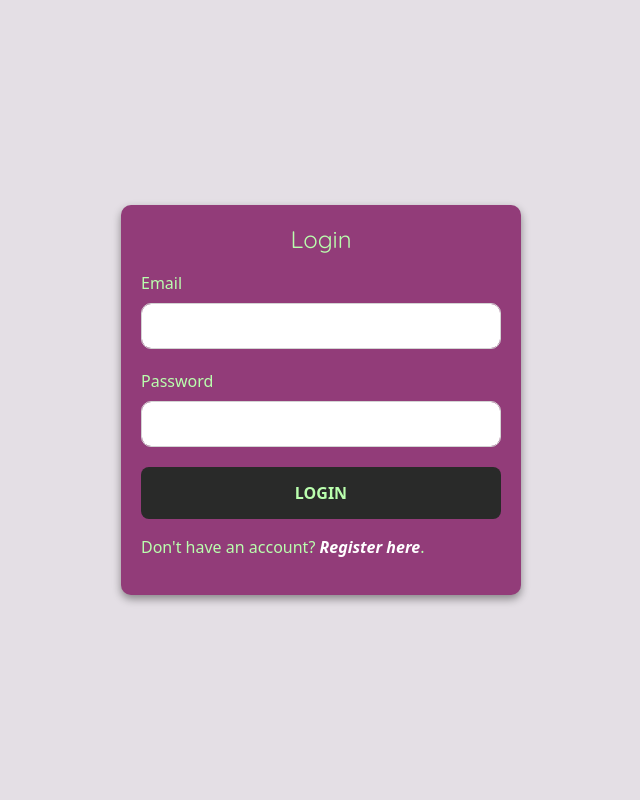
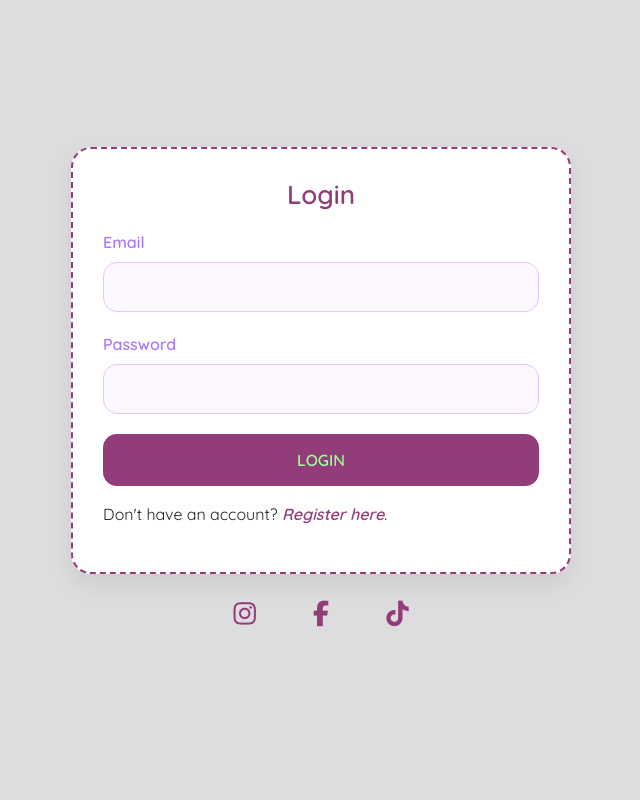
Before and after one commit to taylare/sweetest-curriculum, a PHP site: page /login.php in a window 1280 px wide. Shown: the whole page, without its empty margins (319-959 px from the left). Run offline with PHP 8.4, Linux system fonts and the light colour scheme.

Commit message:
changed UI for login.php and add-products.php

```diff
--- a/login.php
+++ b/login.php
@@ -66,88 +66,124 @@ if ($_SERVER['REQUEST_METHOD'] === 'POST'){ //checking if the form was submitted
     <meta name="viewport" content="width=device-width, initial-scale=1.0">
     <title>Login</title>
     <link href="https://cdn.jsdelivr.net/npm/bootstrap@5.3.3/dist/css/bootstrap.min.css" rel="stylesheet">
+    <link rel="stylesheet" href="https://cdn.jsdelivr.net/npm/@fortawesome/fontawesome-free/css/all.min.css">
     <style>
-        @import url('https://fonts.googleapis.com/css2?family=Quicksand:wght@400;600&family=Pacifico&display=swap');
+        @import url('https://fonts.googleapis.com/css2?family=Quicksand:wght@400;600&display=swap');
+
         body {
-            background-color: rgb(228, 223, 229);
+        background-color: rgb(221, 220, 222);
+        font-family: 'Quicksand', sans-serif;
         margin: 0;
+        display: flex;
+        justify-content: center;
+        align-items: center;
+        flex-direction: column;
+        min-height: 100vh;
+        padding: 20px;
         }
 
         .form-container {
-            display: flex;
-            justify-content: center;
-            align-items: center;
-            height: 100vh;
-            padding: 20px;
-        }
-
-        form {
-            color:rgb(186, 255, 174);
-            background-color: #923c79;
-            padding: 20px;
-            border-radius: 10px;
-            box-shadow: 0px 4px 8px rgba(0, 0, 0, 0.4);
         width: 100%;
-            max-width: 400px;
+        max-width: 500px;
+        background-color: #fff;
+        border: 2px dashed #923c79;
+        border-radius: 20px;
+        padding: 30px;
+        box-shadow: 0 10px 25px rgba(0, 0, 0, 0.08);
+        transition: 0.3s ease;
         }
 
         form h2 {
-            font-size: 24px;
-            margin-bottom: 18px;
+        font-size: 26px;
+        margin-bottom: 20px;
         text-align: center;
-            color: rgb(186, 255, 174);
-            font-family: 'Quicksand', sans-serif;
+        font-weight: 600;
+        color: #923c79;
+        }
+
+        label {
+        font-weight: 600;
+        color: rgb(171, 121, 244);
         }
 
         form input[name='email'],
         form input[name='password'] {
         width: 100%;
-            padding: 10px;
+        padding: 12px;
         margin-bottom: 20px;
-            border: 1px solid #d3d3d3;
-            border-radius: 10px;
+        border: 1px solid #e3c6ff;
+        border-radius: 14px;
+        background-color: #fdf7ff;
         font-size: 16px;
+        transition: all 0.2s ease;
+        }
+
+        .form-control:focus {
+        border-color: #c8b6ff;
+        box-shadow: 0 0 0 4px rgba(207, 178, 255, 0.3);
+        background-color: #fcfaff;
         }
 
         .btn {
         width: 100%;
         padding: 14px;
-            background-color: rgb(41, 42, 41);
+        background-color: #923c79;
         border: none;
-            border-radius: 8px;
-            color: rgb(186, 255, 174);
+        border-radius: 14px;
+        color: rgb(154, 255, 154);
         font-size: 16px;
         font-weight: 600;
         cursor: pointer;
         text-transform: uppercase;
+        transition: background-color 0.4s ease;
         }
 
         .btn:hover {
-            background-color: rgb(186, 255, 174);
-            transition: background-color 0.4s ease;
-            color:#923c79;
+        background-color: rgba(154, 255, 154, 0.87);
+        color: #923c79;
         }
 
         .error-msg {
         color: rgb(255, 48, 65);
-            font-family: Arial, Helvetica, sans-serif;
-        }
-
-        .form-control:focus {
-            border-color: rgb(186, 255, 174);
-            box-shadow: 0 0 0 4px rgba(154, 255, 154, 0.87);
+        font-family: Arial, sans-serif;
+        font-weight: 500;
+        margin-top: 10px;
+        text-align: center;
         }
 
         .register-link {
         text-decoration: none;
-            color: white;
+        color: #923c79;
         font-style: italic;
         font-weight: bolder;
         }
 
         .register-link:hover {
-            color: rgb(186, 255, 174);
+        color: rgb(154, 255, 154);
         text-decoration: underline;
+        }
+
+        .icons-container {
+        text-align: center;
+        padding: 20px 10px;
+        color: #923c79;
+        font-family: 'Quicksand', sans-serif;
+        }
+
+        .icons-container .social-icons a {
+        color: #923c79;
+        margin: 0 20px;
+        font-size: 1.6rem;
+        transition: transform 0.3s ease, color 0.3s ease;
+        }
+
+        .icons-container .social-icons a:hover {
+        color: rgb(132, 250, 132);
+        transform: scale(1.2);
+        }
+
+        .tag:hover {
+        transform: scale(1.3); /*scales slightly when hovering over btn */
         }
 
     </style>
@@ -155,7 +191,6 @@ if ($_SERVER['REQUEST_METHOD'] === 'POST'){ //checking if the form was submitted
 <body>
 
     <div class="form-container">
-
         <form method="POST">
         <div class="mb-3">
             <h2 class="text-center">Login</h2>
@@ -171,8 +206,15 @@ if ($_SERVER['REQUEST_METHOD'] === 'POST'){ //checking if the form was submitted
         <?php if (isset($error)): ?>
             <p class="error-msg"><?= htmlspecialchars($error) ?></p>
         <?php endif; ?>
+        </form>
 
-</form>
+    </div>
+    <div class="icons-container">
+        <div class="social-icons text-center">
+            <a href="#" target="_blank"><i class="fab fa-instagram tag" data-icon="instagram"></i></a>
+            <a href="#" target="_blank"><i class="fab fa-facebook-f tag" data-icon="facebook"></i></a>
+            <a href="#" target="_blank"><i class="fab fa-tiktok tag" data-icon="tiktok"></i></a>
+        </div>
     </div>
 </body>
 </html>
```
Also changed, not shown: admin/add-products.php (+25 -28 lines). Lines whose indentation alone changed are shown as unchanged.
